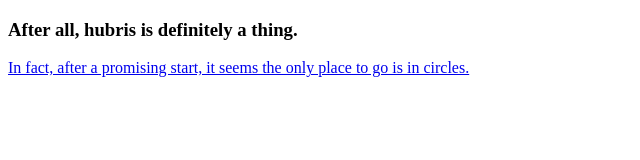
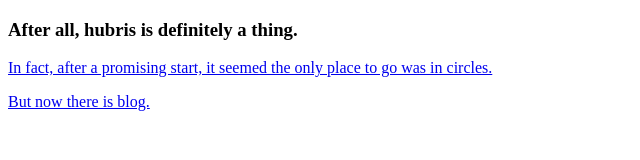
Before and after one commit to CliffRobinson/CliffRobinson.github.io, a plain HTML site: page secondpage.html in a window 1280 px wide. Shown: the whole page, without its empty margins (0-640 px from the left). Drawn offline with Linux system fonts and the light colour scheme.

Commit message:
Added link to blog to second page

```diff
--- a/secondpage.html
+++ b/secondpage.html
@@ -6,6 +6,7 @@
   </head>
   <body>
     <h3>After all, hubris is definitely a thing.</h3>
-    <a href="./index.html">In fact, after a promising start, it seems the only place to go is in circles.</a>
+    <p><a href="./index.html">In fact, after a promising start, it seemed the only place to go was in circles.</a></p>
+    <p><a href="./blog/c1-reflection-blog.html">But now there is blog.</a></p>
   </body>
 </html>
```
